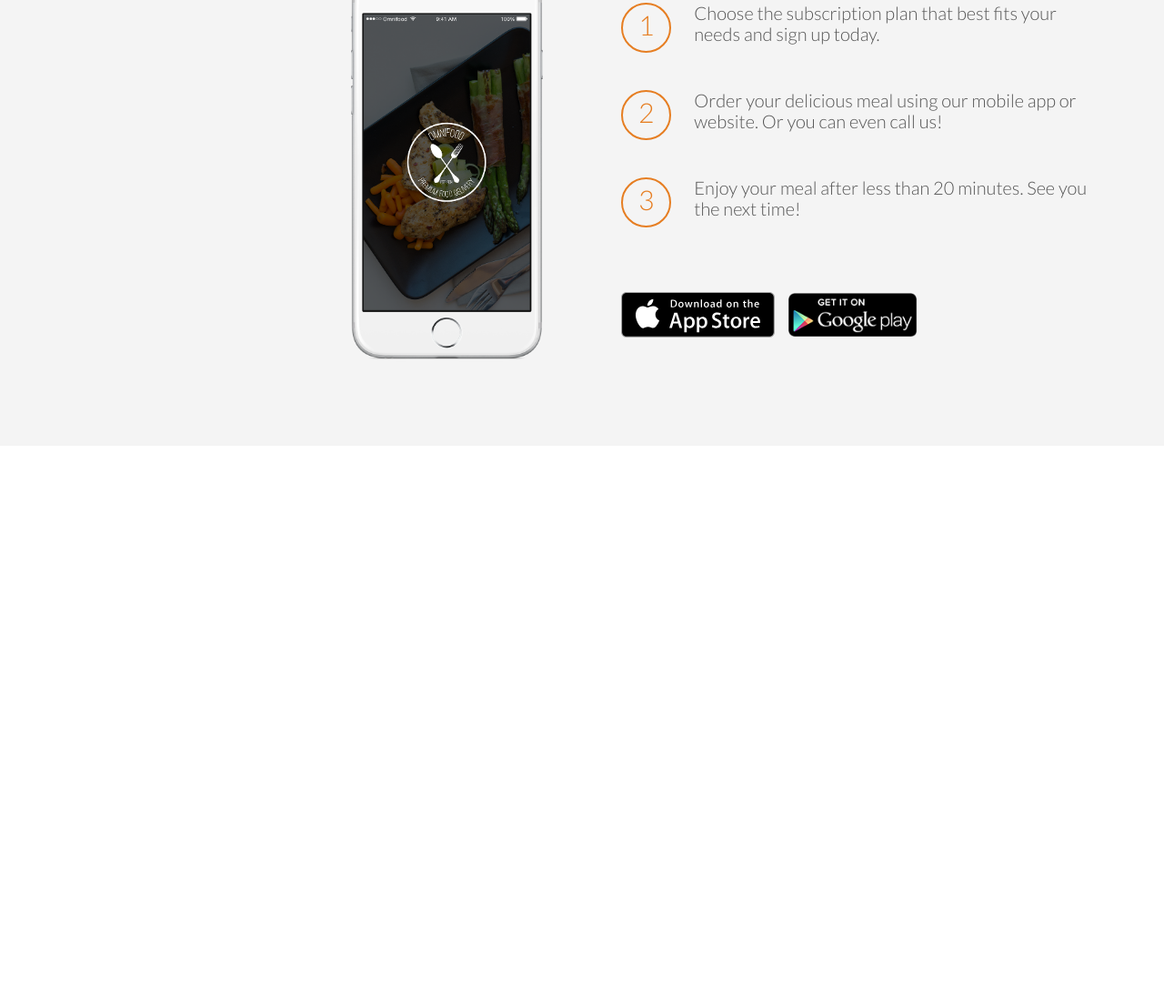
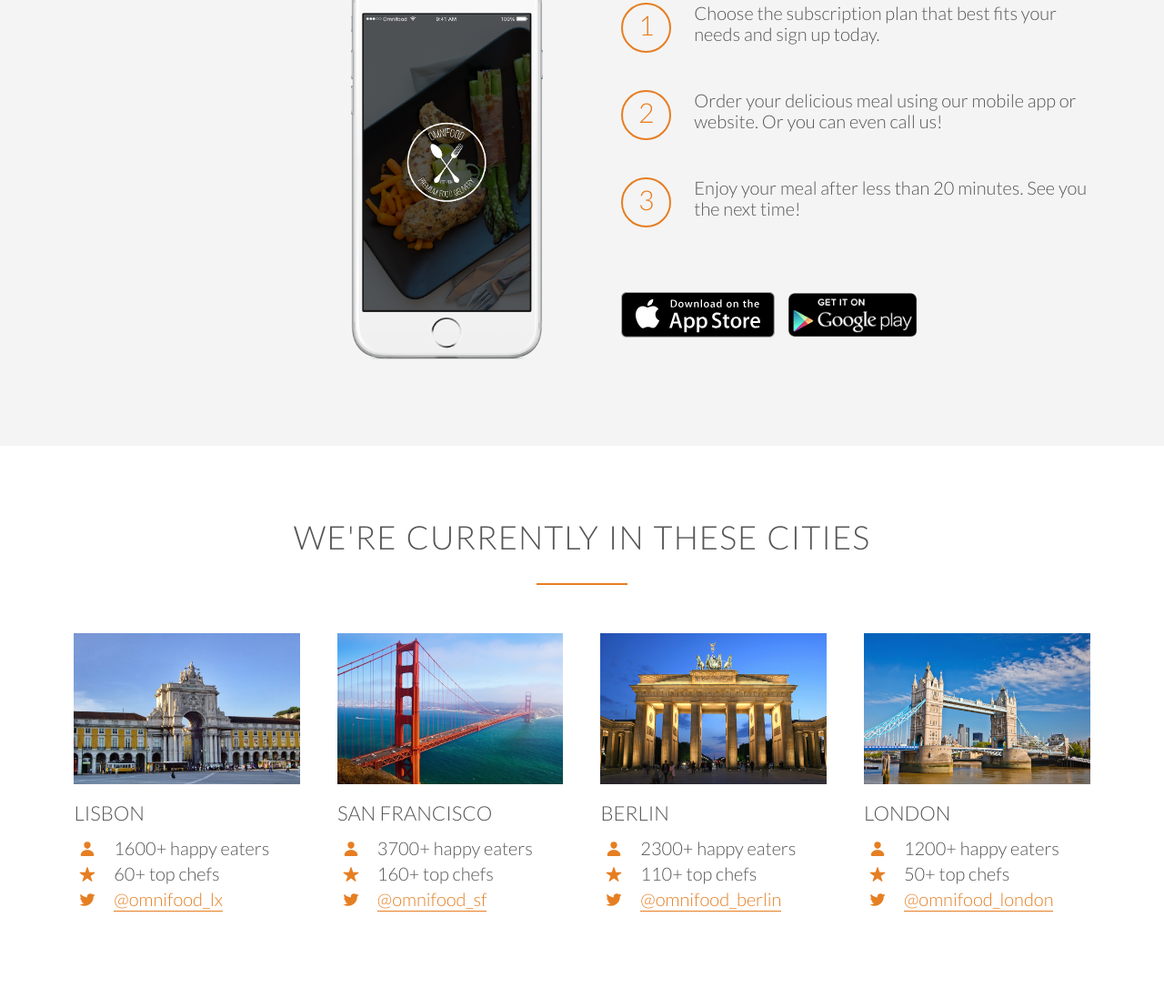
Before and after one commit to vasiltsakov/brwhc-omnifood-project, a plain HTML site: page index.html in a window 1280 px wide. Shown: the part 2238-3346 px from the top of the page at 91% size. Before the commit the page ends 2728 px from the top, so only its background shows below. Drawn offline with nearby package versions, Linux system fonts and the light colour scheme.

Commit message:
Building the cities section

```diff
--- a/index.html
+++ b/index.html
@@ -153,6 +153,78 @@
       </div>
     </section>
 
+    <section class="section-cities">
+      <div class="row">
+        <h2>We're currently in these cities</h2>
+      </div>
+      <div class="row">
+        <div class="col span-1-of-4 box">
+          <img src="/resources/img/lisbon-3.jpg" alt="Lisbon" />
+          <h3>Lisbon</h3>
+          <div class="city-feature">
+            <ion-icon name="person" class="icon-small"></ion-icon>
+            1600+ happy eaters
+          </div>
+          <div class="city-feature">
+            <ion-icon name="star" class="icon-small"></ion-icon>
+            60+ top chefs
+          </div>
+          <div class="city-feature">
+            <ion-icon name="logo-twitter" class="icon-small"></ion-icon>
+            <a href="#">@omnifood_lx</a>
+          </div>
+        </div>
+        <div class="col span-1-of-4 box">
+          <img src="/resources/img/san-francisco.jpg" alt="San Francisco" />
+          <h3>San Francisco</h3>
+          <div class="city-feature">
+            <ion-icon name="person" class="icon-small"></ion-icon>
+            3700+ happy eaters
+          </div>
+          <div class="city-feature">
+            <ion-icon name="star" class="icon-small"></ion-icon>
+            160+ top chefs
+          </div>
+          <div class="city-feature">
+            <ion-icon name="logo-twitter" class="icon-small"></ion-icon>
+            <a href="#">@omnifood_sf</a>
+          </div>
+        </div>
+        <div class="col span-1-of-4 box">
+          <img src="/resources/img/berlin.jpg" alt="Berlin" />
+          <h3>Berlin</h3>
+          <div class="city-feature">
+            <ion-icon name="person" class="icon-small"></ion-icon>
+            2300+ happy eaters
+          </div>
+          <div class="city-feature">
+            <ion-icon name="star" class="icon-small"></ion-icon>
+            110+ top chefs
+          </div>
+          <div class="city-feature">
+            <ion-icon name="logo-twitter" class="icon-small"></ion-icon>
+            <a href="#">@omnifood_berlin</a>
+          </div>
+        </div>
+        <div class="col span-1-of-4 box">
+          <img src="/resources/img/london.jpg" alt="London" />
+          <h3>London</h3>
+          <div class="city-feature">
+            <ion-icon name="person" class="icon-small"></ion-icon>
+            1200+ happy eaters
+          </div>
+          <div class="city-feature">
+            <ion-icon name="star" class="icon-small"></ion-icon>
+            50+ top chefs
+          </div>
+          <div class="city-feature">
+            <ion-icon name="logo-twitter" class="icon-small"></ion-icon>
+            <a href="#">@omnifood_london</a>
+          </div>
+        </div>
+      </div>
+    </section>
+
     <script src="https://unpkg.com/ionicons@5.4.0/dist/ionicons.js"></script>
   </body>
 </html>
--- a/resources/css/style.css
+++ b/resources/css/style.css
@@ -104,6 +104,37 @@ h3 {
   display: block;
   color: #e67e22;
   margin-bottom: 10px;
+}
+
+.icon-small {
+  display: inline-block;
+  width: 30px;
+  text-align: center;
+  color: #e67e22;
+  font-size: 120%;
+  margin-right: 10px;
+
+  /* secrets to align text and icons */
+  line-height: 120%;
+  vertical-align: middle;
+  margin-top: -4px;
+}
+
+/* -------- LINKS --------*/
+
+a:link,
+a:visited {
+  color: #e67e22;
+  text-decoration: none;
+  border-bottom: 1px solid #e67e22;
+  padding-bottom: 1px;
+  transition: border-bottom 0.2s, color 0.2s;
+}
+
+a:hover,
+a:active {
+  color: #555;
+  border-bottom: 1px solid transparent;
 }
 
 /* -------- BUTTONS --------*/
@@ -292,8 +323,27 @@ header {
   margin-right: 25px;
 }
 
+.btn-app:link,
+.btn-app:visited {
+  border: 0;
+}
+
 .btn-app img {
   height: 50px;
   width: auto;
   margin-right: 10px;
 }
+
+/* ---------------------------------------------------------- */
+/* CITIES */
+/* ---------------------------------------------------------- */
+
+.box img {
+  width: 100%;
+  height: auto;
+  margin-bottom: 15px;
+}
+
+.city-feature {
+  margin-bottom: 5px;
+}
```
